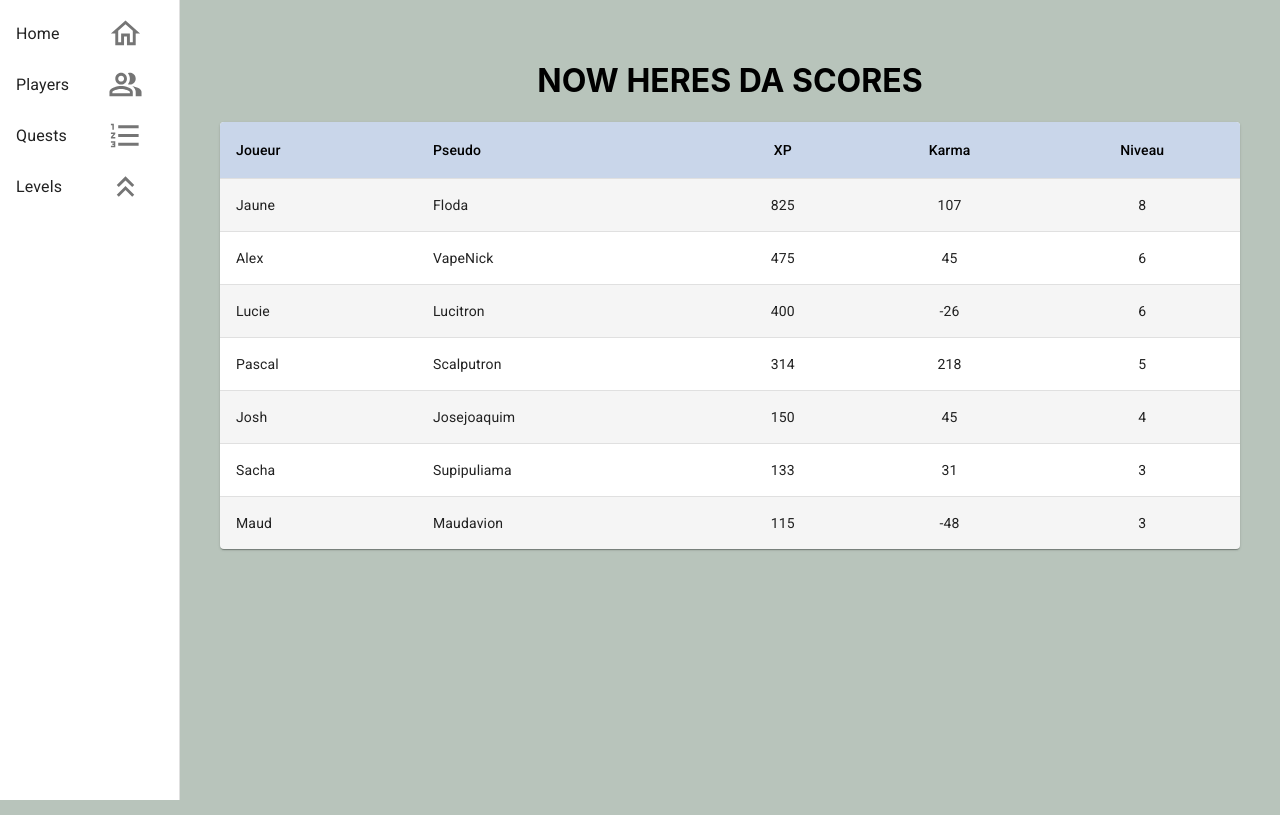
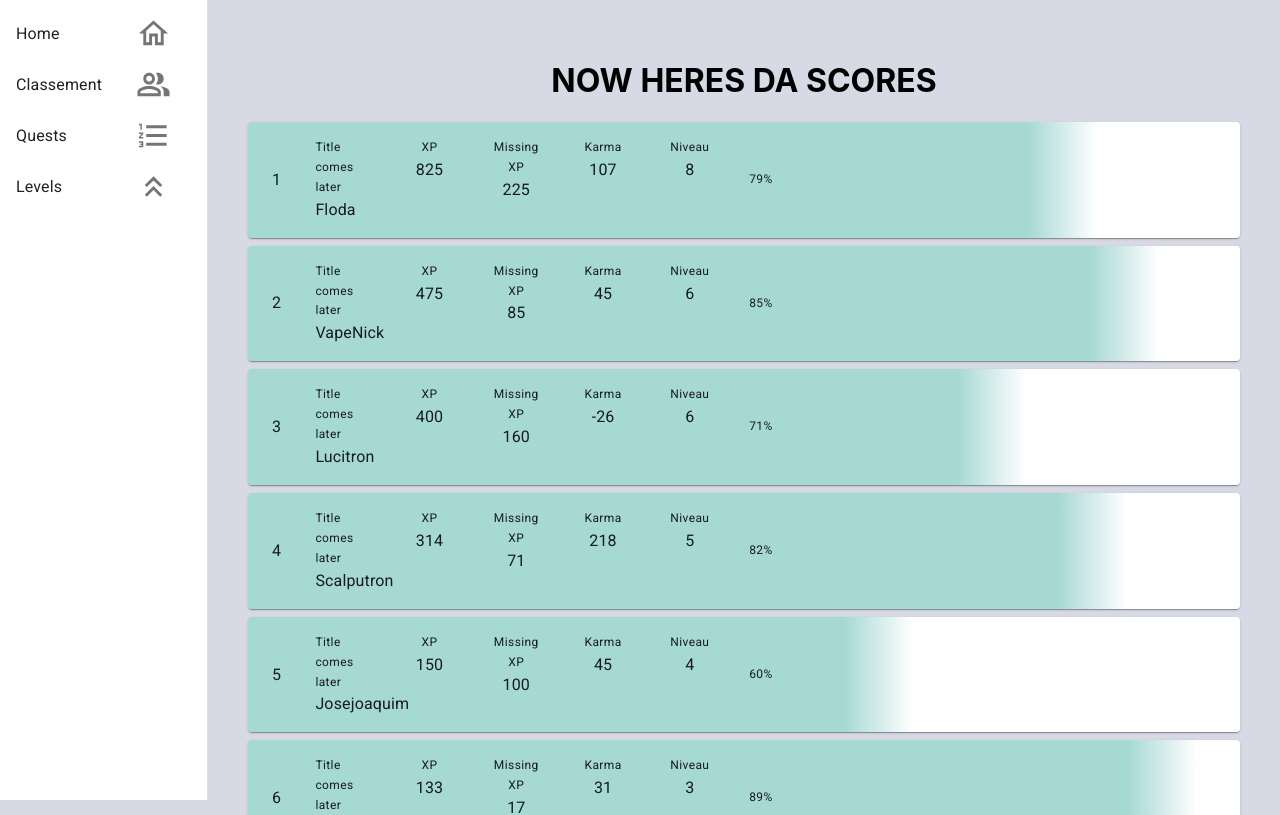
Before and after one commit to jacquat-jonathan/da-thang, a React (Vite) app: page /players in a window 1280 px wide. Shown: the top 815 px of the page. Built offline with nearby package versions, Linux system fonts and the light colour scheme; no server answers; what aws-amplify would draw is missing.

Commit message:
Player list now shows in tiles

```diff
--- a/src/components/drawer/PermanentDrawerLeft.tsx
+++ b/src/components/drawer/PermanentDrawerLeft.tsx
@@ -15,7 +15,7 @@ import {
 } from '@mui/icons-material';
 import { useNavigate } from 'react-router-dom';
 
-const drawerWidth = 180;
+const drawerWidth = '13rem';
 
 const PermanentDrawerLeft = () => {
   const navigate = useNavigate();
@@ -41,7 +41,7 @@ const PermanentDrawerLeft = () => {
           </ListItem>
           <ListItem key={'Players'} disablePadding>
             <ListItemButton onClick={() => navigate('/players')}>
-              <ListItemText primary={'Players'} />
+              <ListItemText primary={'Classement'} />
               <ListItemIcon>
                 <PeopleAltOutlined fontSize="large" />
               </ListItemIcon>
--- /dev/null
+++ b/src/components/players/PlayerList.tsx
@@ -0,0 +1,45 @@
+import { Level, Player } from '../../utils/types';
+import { useState, useEffect } from 'react';
+import PlayerTile from './PlayerTile';
+
+type PlayerListProps = {
+  players: Array<Player>;
+  levels: Array<Level>;
+};
+
+const PlayerList: React.FC<PlayerListProps> = ({
+  players: ps,
+  levels: lvls,
+}) => {
+  const [players, setPlayers] = useState<Array<Player>>([]);
+  const [levels, setLevels] = useState<Array<Level>>([]);
+
+  useEffect(() => {
+    setPlayers(sortPlayersByXp(ps));
+    setLevels(lvls);
+  }, []);
+
+  const findPlayerLevel = (player: Player) => {
+    return levels.find((level) => player.levelId === level.id);
+  };
+
+  const sortPlayersByXp = (players: Array<Player>) => {
+    return players.sort((p1: Player, p2: Player) => p2.xp - p1.xp);
+  };
+
+  return (
+    <div>
+      <h1>NOW HERES DA SCORES</h1>
+      {players.map((player, index) => (
+        <PlayerTile
+          key={player.id}
+          player={player}
+          level={findPlayerLevel(player)}
+          place={index + 1}
+        />
+      ))}
+    </div>
+  );
+};
+
+export default PlayerList;
--- /dev/null
+++ b/src/components/players/PlayerTile.tsx
@@ -0,0 +1,95 @@
+import { Player, Level } from '../../utils/types';
+import {
+  Card,
+  CardContent,
+  CardActionArea,
+  Typography,
+  Box,
+  Grid2,
+} from '@mui/material';
+
+type PlayerTileProps = {
+  player: Player;
+  level: Level | undefined;
+  place: number;
+};
+
+const PlayerTile: React.FC<PlayerTileProps> = ({ player, level, place }) => {
+  const progressPercentage = () => {
+    return level
+      ? (player.xp / (level.requiredXp + level.xpToNextLevel)) * 100
+      : 0;
+  };
+
+  const gradientEase = 7;
+
+  const getGradient = () => {
+    if (progressPercentage() < 100 - gradientEase) {
+      return `linear-gradient(90deg, #A6D8D4 ${progressPercentage()}%, #ffffff ${
+        progressPercentage() + gradientEase
+      }%, rgba(255,255,255) 100%)`;
+    }
+    return `linear-gradient(90deg, #A6D8D4 ${progressPercentage()}%, rgba(255,255,255) 100%)`;
+  };
+
+  const getMissingXp = () => {
+    if (level) {
+      return level.requiredXp + level.xpToNextLevel - player.xp;
+    }
+    return 0;
+  };
+
+  return (
+    <Card
+      sx={{
+        mb: 1,
+        background: getGradient(),
+      }}
+    >
+      <CardActionArea onClick={() => console.log(player.username)}>
+        <CardContent>
+          <Box sx={{ display: 'flex', pl: 1, pr: 1 }}>
+            <Grid2 container spacing={4} size={12}>
+              <Grid2
+                size={1}
+                sx={{ alignContent: 'center', textAlign: 'left' }}
+              >
+                <Typography>{place}</Typography>
+              </Grid2>
+              <Grid2 size={2} sx={{ textAlign: 'left' }}>
+                <Typography variant="caption">Title comes later</Typography>
+                <Typography>{player.username}</Typography>
+              </Grid2>
+              <Grid2 size={2} sx={{ textAlign: 'center' }}>
+                <Typography variant="caption">XP</Typography>
+                <Typography>{player.xp}</Typography>
+              </Grid2>
+              <Grid2 size={2} sx={{ textAlign: 'center' }}>
+                <Typography variant="caption">Missing XP</Typography>
+                <Typography>{getMissingXp()}</Typography>
+              </Grid2>
+              <Grid2 size={2} sx={{ textAlign: 'center' }}>
+                <Typography variant="caption">Karma</Typography>
+                <Typography>{player.karma}</Typography>
+              </Grid2>
+              <Grid2 size={2} sx={{ textAlign: 'center' }}>
+                <Typography variant="caption">Niveau</Typography>
+                <Typography>{level?.level}</Typography>
+              </Grid2>
+              <Grid2
+                size={1}
+                sx={{ alignContent: 'center', textAlign: 'right' }}
+              >
+                <Typography variant="caption">
+                  {Math.round(progressPercentage())}%
+                </Typography>
+              </Grid2>
+            </Grid2>
+          </Box>
+        </CardContent>
+      </CardActionArea>
+    </Card>
+  );
+};
+
+export default PlayerTile;
--- a/src/index.css
+++ b/src/index.css
@@ -1,7 +1,7 @@
 body {
   margin: 0;
   display: flex;
-  background-color: #B8C4BB;
+  background-color: #D7DAE5;
   font-family: Inter, system-ui, Avenir, Helvetica, Arial, sans-serif;
   justify-content: center;
   align-items: center;
--- a/src/pages/playersPage.tsx
+++ b/src/pages/playersPage.tsx
@@ -1,7 +1,7 @@
 import { Box, Grid2 } from '@mui/material';
 import { Player, Level } from '../utils/types';
 import PermanentDrawerLeft from '../components/drawer/PermanentDrawerLeft';
-import PlayerTable from '../components/players/PlayerTable';
+import PlayerList from '../components/players/PlayerList';
 
 type PlayersPageProps = {
   players: Array<Player>;
@@ -13,9 +13,8 @@ const PlayersPage: React.FC<PlayersPageProps> = ({ players, levels }) => {
     <Box sx={{ display: 'flex' }}>
       <PermanentDrawerLeft />
       <Box component="main" sx={{ flexGrow: 1, p: 1 }}>
-        <Grid2 size={6}>
-          <h1>NOW HERES DA SCORES</h1>
-          <PlayerTable players={players} levels={levels} />
+        <Grid2 size={12}>
+          <PlayerList players={players} levels={levels} />
         </Grid2>
       </Box>
     </Box>
```
